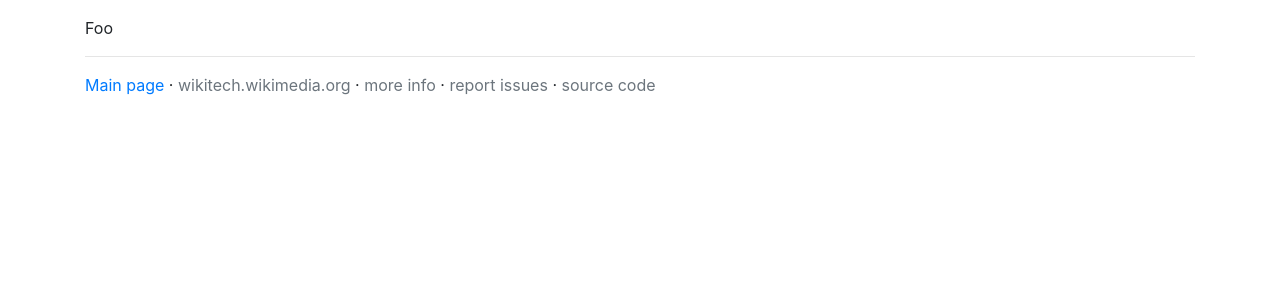
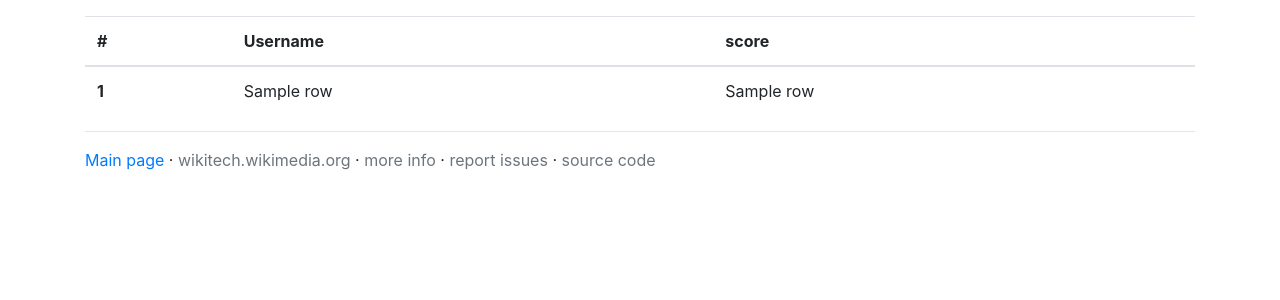
Before and after one commit to Ladsgroup/masz-web, a Flask app: template templates/checkuser_done.html in a window 1280 px wide. Shown: the part 56-356 px from the top of the page. Run offline with Flask 2, Linux system fonts and the light colour scheme; the template is opened without the code that fills it: most values are stand-ins (such as "Sample title", 1, 10 or a date in 2020); some libraries are stand-ins or nearby versions.

Commit message:
Add wiring from main masz

```diff
--- a/app.py
+++ b/app.py
@@ -7,6 +7,7 @@ import yaml
 from flask_session import Session
 
 from masz_web.checkuser import auth_user_in_wiki
+from masz.find_socks_web import get_result, compare
 
 app = flask.Flask(__name__)
 __dir__ = os.path.dirname(__file__)
@@ -104,10 +105,19 @@ def checkuser_post():
         return flask.redirect(flask.url_for('index'))
     if not auth_user_in_wiki(flask.session['username'], wiki):
         return flask.redirect(flask.url_for('index'))
+    result = None
+    error = None
+    wiki_db = wiki.split('.')[0] + 'wiki'
+    try:
+        result = get_result(compare(user, wiki_db))
+    except BaseException:
+        error = 'Error'
     return flask.render_template(
         'checkuser_done.html',
         wiki=wiki,
-        user=user)
+        user=user,
+        result=result,
+        error=error)
 
 
 if __name__ == "__main__":
--- a/templates/checkuser_done.html
+++ b/templates/checkuser_done.html
@@ -17,6 +17,23 @@
     {{error}}
 </div>
 {% else %}
-Foo
+<table class="table">
+    <thead>
+    <tr>
+        <th scope="col">#</th>
+        <th scope="col">Username</th>
+        <th scope="col">score</th>
+    </tr>
+    </thead>
+    <tbody>
+    {% for row in result %}
+    <tr>
+        <th scope="row">{{row[0]}}</th>
+        <td>{{row[1]}}</td>
+        <td>{{row[2]}}</td>
+    </tr>
+    {% endfor %}
+    </tbody>
+</table>
 {% endif %}
 {% endblock %}
```
Also changed, not shown: 1 other file.
